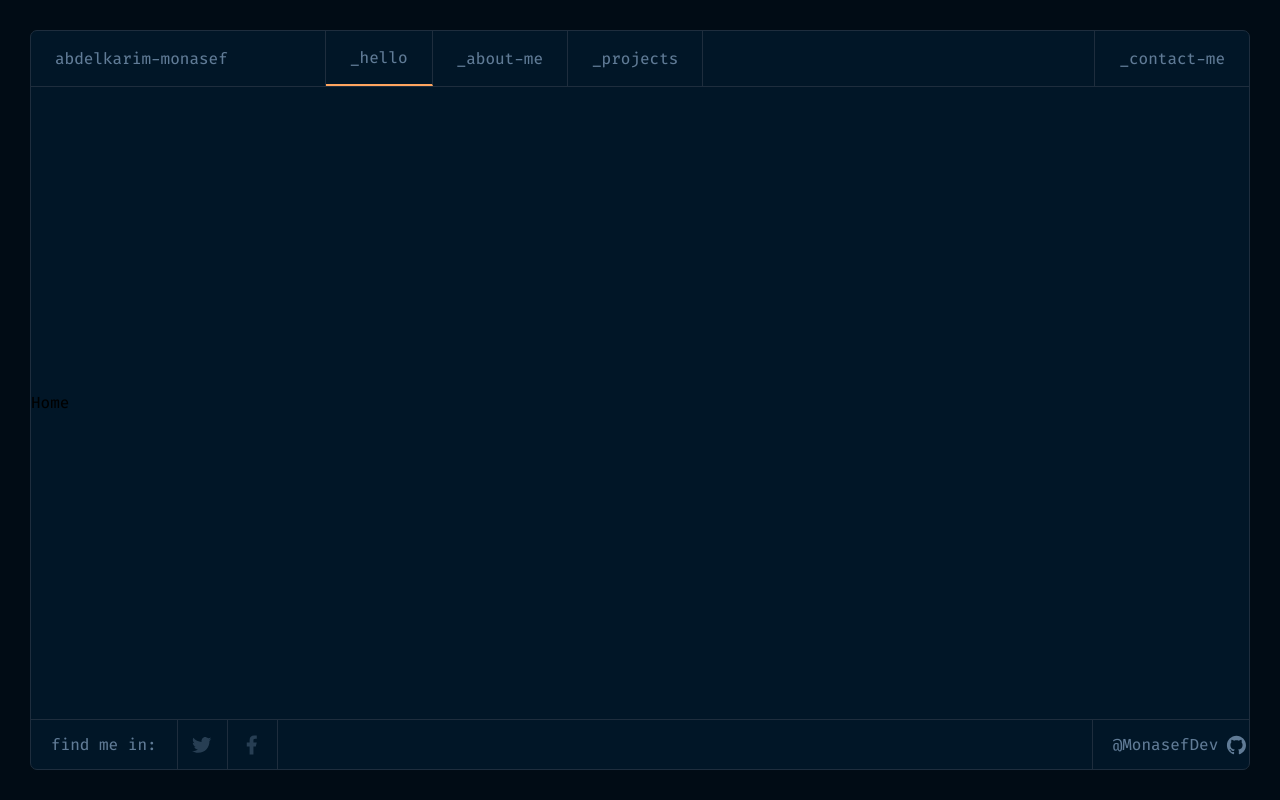
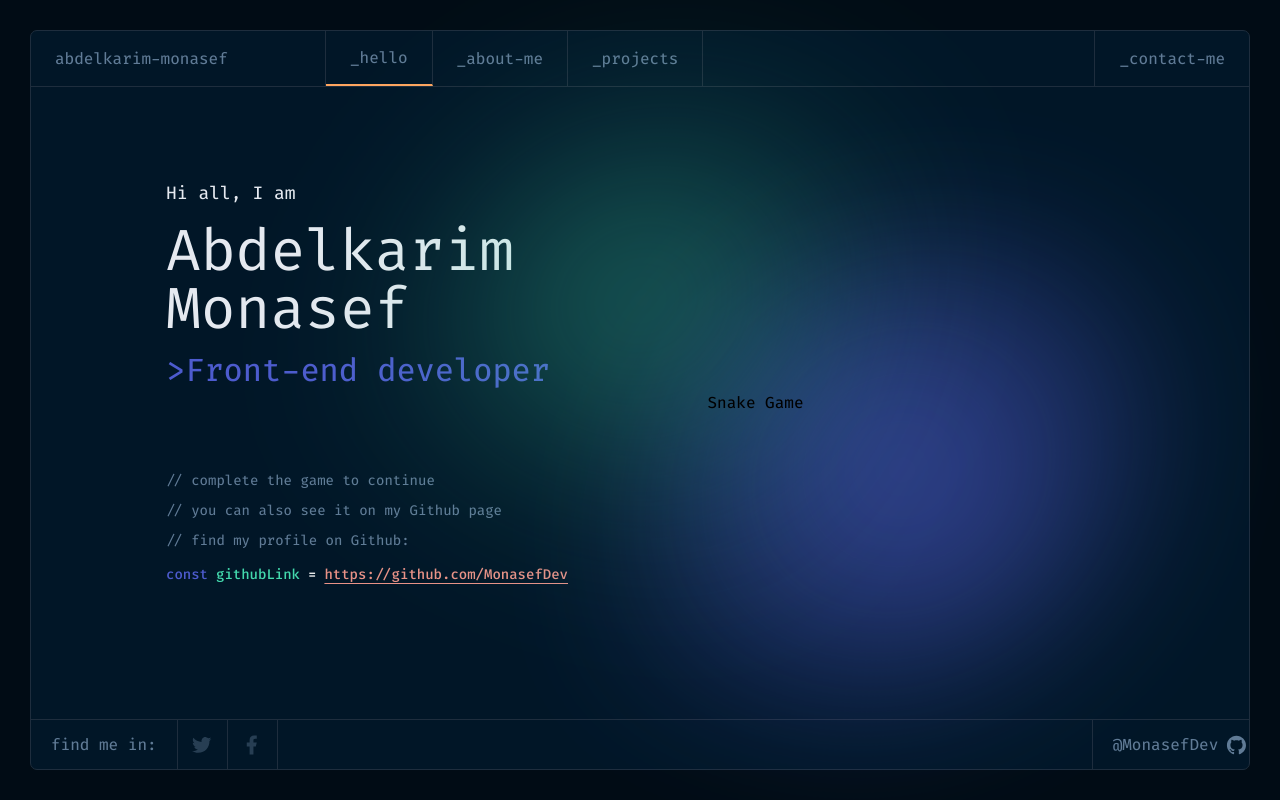
Before and after one commit to MonasefDev/portfolio, a React (Vite) app: page / in a window 1280 px wide. Built offline with nearby package versions, Linux system fonts and the light colour scheme.

Commit message:
add routing and home page

```diff
--- a/src/App.jsx
+++ b/src/App.jsx
@@ -1,7 +1,8 @@
-import { BrowserRouter } from "react-router-dom";
+import { BrowserRouter, Route, Routes } from "react-router-dom";
 import Navbar from "./pages/Shared/Navbar/Navbar";
 import Footer from "./pages/Shared/footer/Footer";
 import { useState } from "react";
+import Home from "./pages/Home/Home";
 
 function App() {
   const [isMenuOpen, setIsMenuOpen] = useState(false);
@@ -10,7 +11,9 @@ function App() {
     <>
       <BrowserRouter>
         <Navbar isMenuOpen={isMenuOpen} setIsMenuOpen={setIsMenuOpen} />
-        <div>Home</div>
+        <Routes>
+          <Route index element={<Home isMenuOpen={isMenuOpen} />} />
+        </Routes>
         <Footer />
       </BrowserRouter>
     </>
--- /dev/null
+++ b/src/pages/Home/Home.jsx
@@ -0,0 +1,51 @@
+import { Helmet } from "react-helmet";
+import dev from "../../developer.json";
+import "./home.scss";
+function Home({ isMenuOpen }) {
+  return (
+    <>
+      <Helmet>
+        <title>Home | MoNaSeF Abdelkarim</title>
+      </Helmet>
+      <main id="hello" className={`${isMenuOpen ? "hidden" : "flex"}`}>
+        <div className="css-blurry-gradient-blue"></div>
+        <div className="css-blurry-gradient-green"></div>
+
+        <section className="hero">
+          <div className="head">
+            <span>Hi all, I am</span>
+            <h1 className="lg:text-5xl">{dev.name}</h1>
+            <h2>{`>${dev.role}`}</h2>
+          </div>
+
+          <div id="info">
+            <span className="action hidden lg:block">
+              {"// complete the game to continue"}
+            </span>
+            <span className=" hidden lg:block">
+              {"// you can also see it on my Github page"}
+            </span>
+            <span>{"// find my profile on Github:"}</span>
+            <div className="code flex flex-wrap space-x-2">
+              <span className="identifier">const</span>
+              <span className="variable-name">githubLink</span>
+              <span className="operator">=</span>
+              <a
+                className="string"
+                href="'https://github.com/' + config.public.dev.contacts.social.github.user"
+              >
+                {`https://github.com/${dev.contacts.social.github.user}`}
+              </a>
+            </div>
+          </div>
+        </section>
+
+        <section data-aos="fade-up" className="game hidden lg:flex">
+          <div>Snake Game</div>
+        </section>
+      </main>
+    </>
+  );
+}
+
+export default Home;
--- /dev/null
+++ b/src/pages/Home/home.scss
@@ -0,0 +1,226 @@
+#hello {
+  height: 100%;
+  width: 100%;
+  flex: 1 1 auto;
+  padding-left: 275px;
+  overflow: hidden;
+  /* padding-top: 5rem; */ /* 80px */
+}
+.hero {
+  width: 100%;
+  justify-content: center;
+}
+.game {
+  flex-direction: column;
+  width: 100%;
+  height: 100%;
+  justify-content: center;
+  /* 	align-items: center; */
+  z-index: 20;
+}
+
+#hello .hero {
+  display: flex;
+  flex-direction: column;
+  /* display: grid;
+	grid-template-columns: repeat(12, minmax(0, 1fr)); */
+  margin: 0rem;
+}
+
+#hello .head span {
+  font-size: 18px;
+  line-height: 1;
+  color: #e5e9f0;
+  font-family: "Fira Code Retina";
+}
+
+#hello .head h1 {
+  font-size: 58px;
+  line-height: 1;
+  color: #e5e9f0;
+  font-family: "Fira Code Regular";
+  padding-top: 1rem; /* 16px */
+  padding-bottom: 1rem; /* 16px */
+}
+
+#hello .head h2 {
+  font-size: 32px;
+  line-height: 1;
+  color: #4d5bce;
+  font-family: "Fira Code Retina";
+}
+
+.head {
+  padding-bottom: 3rem;
+}
+
+#info {
+  display: flex;
+  flex-direction: column;
+}
+
+#info > span {
+  font-size: 14px;
+  line-height: 1;
+  color: #607b96;
+  font-family: "Fira Code Retina";
+  padding-bottom: 1rem; /* 16px */
+}
+
+.code {
+  font-family: "Fira Code Medium";
+  color: #e5e9f0;
+}
+
+.code .identifier {
+  color: #4d5bce;
+}
+
+.code .variable-name {
+  color: #43d9ad;
+}
+
+.code .operator {
+  color: white;
+}
+
+.code .string {
+  color: #e99287;
+  text-decoration-line: underline;
+  text-underline-offset: 4px;
+}
+
+#info {
+  padding-block: 2.5rem;
+}
+
+#info .action {
+  display: flex;
+}
+
+.hide {
+  display: none;
+}
+
+.css-blurry-gradient-blue {
+  position: fixed;
+  bottom: 25%;
+  right: 5%;
+  width: 300px;
+  height: 300px;
+  border-radius: 0% 0% 50% 50%;
+  rotate: 10deg;
+  filter: blur(70px);
+  background: radial-gradient(
+    circle at 50% 50%,
+    rgba(77, 91, 206, 1),
+    rgba(76, 0, 255, 0)
+  );
+  opacity: 0.5;
+  z-index: 10;
+}
+
+.css-blurry-gradient-green {
+  position: absolute;
+  top: 20%;
+  right: 30%;
+  width: 300px;
+  height: 300px;
+  border-radius: 0% 50% 0% 50%;
+  filter: blur(70px);
+  background: radial-gradient(
+    circle at 50% 50%,
+    rgba(67, 217, 173, 1),
+    rgba(76, 0, 255, 0)
+  );
+  opacity: 0.5;
+  z-index: 10;
+}
+
+#info {
+  font-size: 14px;
+}
+
+/* mobile */
+@media (max-width: 768px) {
+  #hello {
+    padding-left: 0;
+  }
+
+  #hello .hero {
+    display: flex;
+    flex-direction: column;
+    justify-content: space-between;
+    margin: 1.75rem; /* 28px */
+  }
+  .head {
+    padding-top: 4rem; /* 40px */
+  }
+
+  #hello .head h2 {
+    font-size: 20px;
+    color: #43d9ad;
+  }
+
+  #info .action {
+    display: none;
+  }
+}
+
+/* tablet */
+@media (min-width: 768px) and (max-width: 1024px) {
+  #hello {
+    padding-left: 0;
+  }
+  #hello .hero {
+    display: flex;
+    flex-direction: column;
+    justify-content: center;
+    margin: 1.75rem; /* 28px */
+  }
+  .head {
+    padding-top: 4rem; /* 40px */
+  }
+}
+
+@media (min-width: 1024px) and (max-width: 1320px) {
+  #hello {
+    padding-left: 135px;
+  }
+}
+
+/* LG */
+
+@media (min-width: 1024px) {
+  .css-blurry-gradient-blue {
+    position: fixed;
+    bottom: 10%;
+    right: 10%;
+    width: 500px;
+    height: 500px;
+    opacity: 0.7;
+    border-radius: 100% 50% 100% 0%;
+  }
+
+  .css-blurry-gradient-green {
+    position: fixed;
+    top: 10%;
+    right: 35%;
+    filter: blur(100px);
+    rotate: 10deg;
+    width: 400px;
+    height: 400px;
+    opacity: 0.5;
+    border-radius: 100% 0% 0% 0%;
+    rotate: 20deg;
+  }
+}
+
+@media (min-width: 1920px) {
+  #hello {
+    padding-left: 310px;
+  }
+  #hello .head h1 {
+    font-size: 62px;
+  }
+}
```
